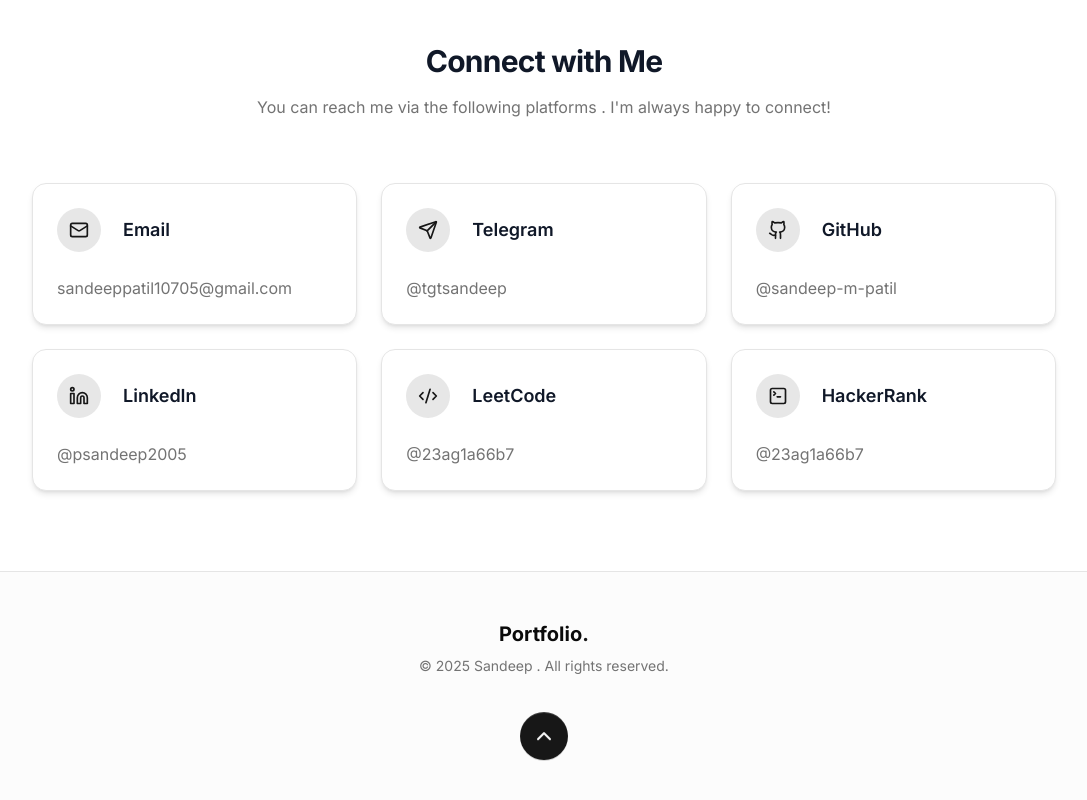
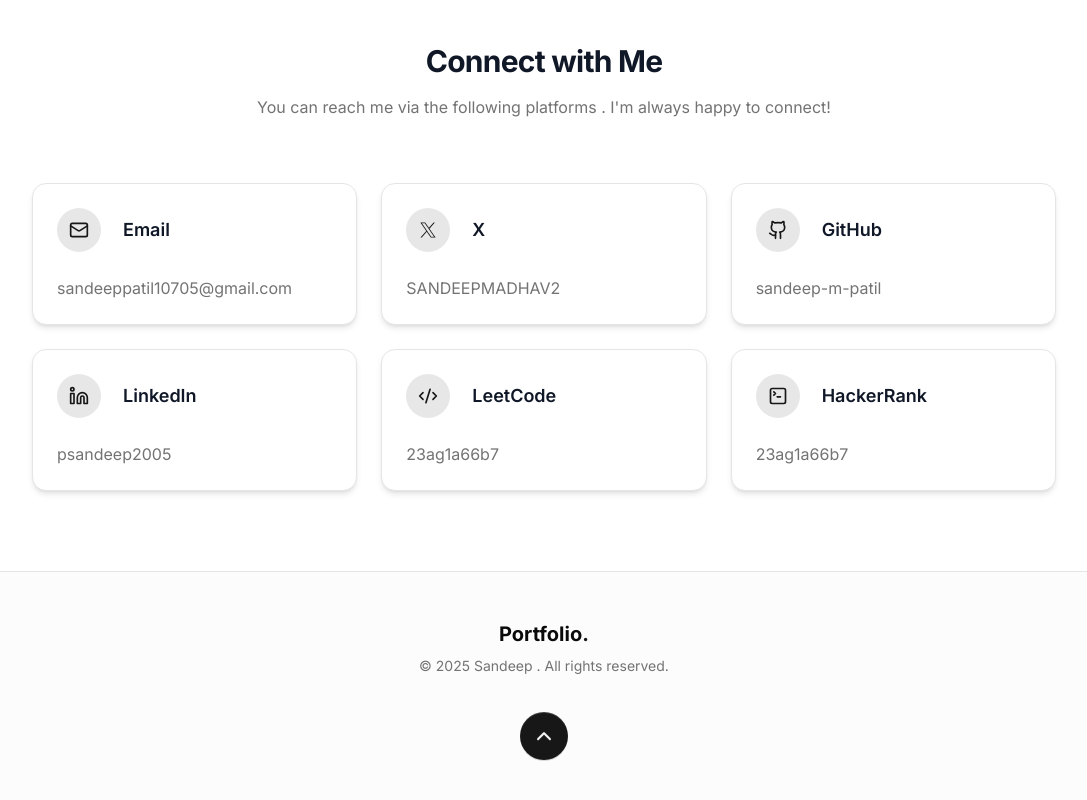
Before and after one commit to sandeep-m-patil/Nexts-ShadcnUI-Portfolio, a Next.js app: page / in a window 1280 px wide. Shown: the part 2314-3114 px from the top of the page, without its empty margins (96-1183 px from the left). Built offline with nearby package versions, Linux system fonts and the light colour scheme.

Commit message:
Update contact with X

```diff
--- a/src/components/Contact.jsx
+++ b/src/components/Contact.jsx
@@ -12,16 +12,25 @@
     offset: ["start end", "end start"],
   })
 
-  const y = useTransform(scrollYProgress, [0, 1], [100, -100])
-  const opacity = useTransform(scrollYProgress, [0, 0.2, 0.9, 1], [0, 1, 1, 0])
+
+const XIcon = ({ className }) => (
+  <svg
+    xmlns="http://www.w3.org/2000/svg"
+    viewBox="0 0 50 50"
+    fill="currentColor"
+    className={className}
+  >
+    <path d="M 5.9199219 6 L 20.582031 27.375 L 6.2304688 44 L 9.4101562 44 L 21.986328 29.421875 L 31.986328 44 L 44 44 L 28.681641 21.669922 L 42.199219 6 L 39.029297 6 L 27.275391 19.617188 L 17.933594 6 L 5.9199219 6 z M 9.7167969 8 L 16.880859 8 L 40.203125 42 L 33.039062 42 L 9.7167969 8 z"></path>
+  </svg>
+);
 
   const contactList = [
     { icon: Mail, title: "Email", content: "sandeeppatil10705@gmail.com", href: "mailto:sandeeppatil10705@gmail.com" },
-    { icon: Send , title: "Telegram", content: "@tgtsandeep", href: "https://t.me/tgtsandeep" },
-    { icon: Github, title: "GitHub", content: "@sandeep-m-patil", href: "https://github.com/sandeep-m-patil" },
-    { icon: Linkedin, title: "LinkedIn", content: "@psandeep2005", href: "https://linkedin.com/in/psandeep2005" },
-    { icon: Code2, title: "LeetCode", content: "@23ag1a66b7", href: "https://leetcode.com/23ag1a66b7" },
-    { icon: TerminalSquare, title: "HackerRank", content: "@23ag1a66b7", href: "https://www.hackerrank.com/23ag1a66b7" },
+    { icon: XIcon, title: "X", content: "SANDEEPMADHAV2", href: "https://x.com/SANDEEPMADHAV2" },
+    { icon: Github, title: "GitHub", content: "sandeep-m-patil", href: "https://github.com/sandeep-m-patil" },
+    { icon: Linkedin, title: "LinkedIn", content: "psandeep2005", href: "https://linkedin.com/in/psandeep2005" },
+    { icon: Code2, title: "LeetCode", content: "23ag1a66b7", href: "https://leetcode.com/23ag1a66b7" },
+    { icon: TerminalSquare, title: "HackerRank", content: "23ag1a66b7", href: "https://www.hackerrank.com/23ag1a66b7" },
   ]
 
   return (
```
